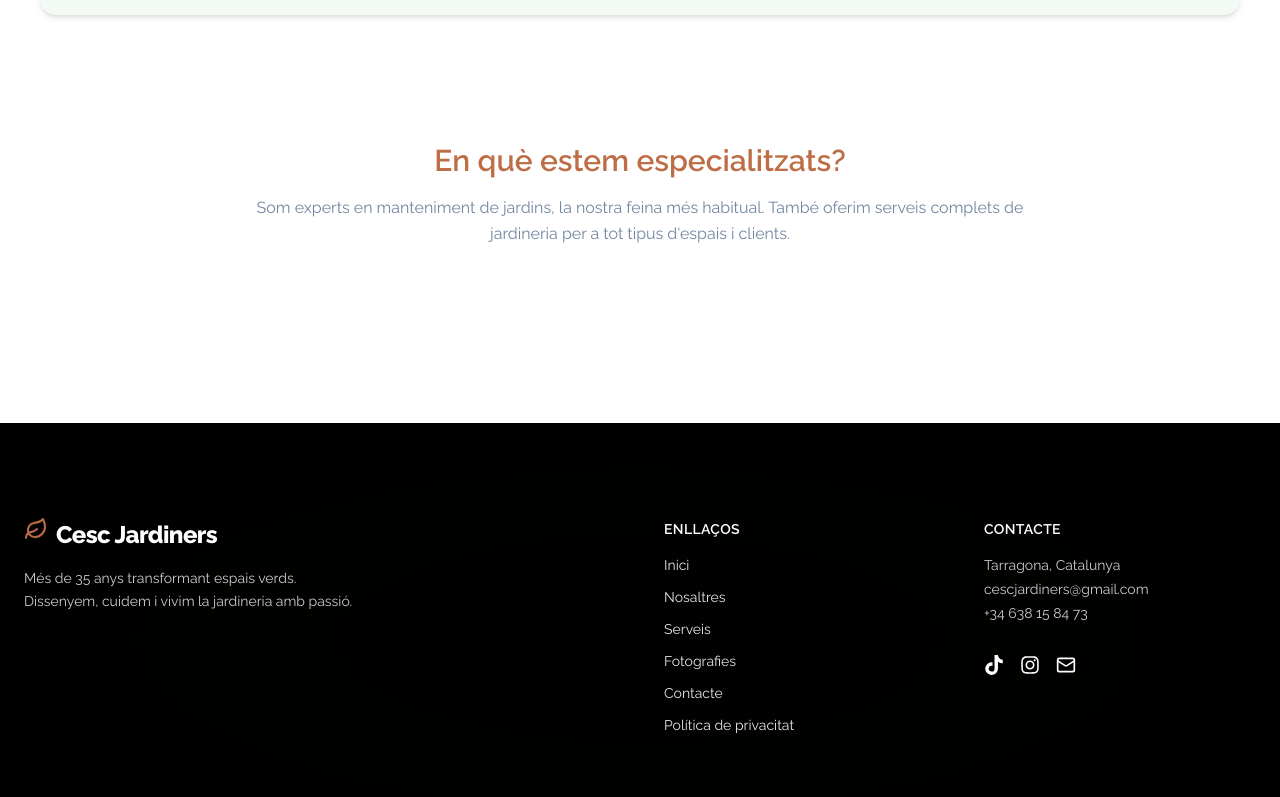
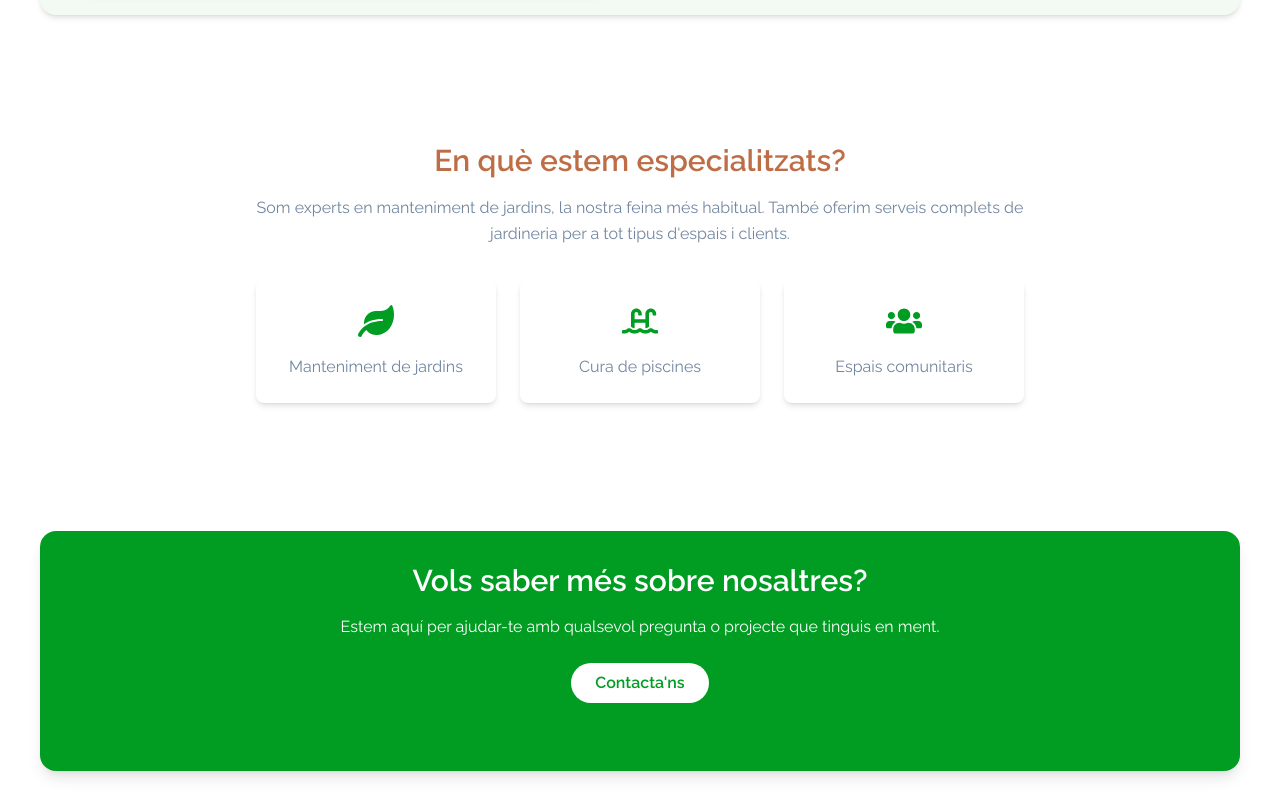
Before and after one commit to Kevin21andres/cescjardiners, a Next.js app: page /nosotros in a window 1280 px wide. Shown: the part 2000-2797 px from the top of the page. Built offline with nearby package versions, Linux system fonts and the light colour scheme.

Commit message:
privacidad

```diff
--- a/package.json
+++ b/package.json
@@ -20,7 +20,9 @@
     "react": "18.2.0",
     "react-dom": "18.2.0",
     "react-icons": "^5.5.0",
+    "react-intersection-observer": "^9.16.0",
     "react-modal": "^3.16.3",
+    "react-parallax": "^3.5.1",
     "swiper": "^11.2.6"
   },
   "devDependencies": {
--- a/src/app/nosotros/page.tsx
+++ b/src/app/nosotros/page.tsx
@@ -2,11 +2,14 @@
 
 import Image from "next/image";
 import { motion } from "framer-motion";
+import { useState } from "react";
+import { FaLeaf, FaSwimmingPool, FaUsers } from "react-icons/fa";
 
 export default function Nosotros() {
+  const [isHovered, setIsHovered] = useState(false);
+
   return (
     <section className="max-w-7xl mx-auto px-4 sm:px-6 py-20 space-y-32">
-
       {/* Hero */}
       <motion.div
         initial={{ opacity: 0, y: 30 }}
@@ -15,12 +18,21 @@ export default function Nosotros() {
         viewport={{ once: true }}
         className="text-center"
       >
-        <h1 className="text-4xl md:text-5xl font-extrabold text-forest-green mb-6 tracking-tight">
+        <motion.h1
+          className="text-4xl md:text-5xl font-extrabold text-forest-green mb-6 tracking-tight"
+          whileHover={{ scale: 1.05 }}
+          transition={{ type: "spring", stiffness: 300 }}
+        >
           Sobre nosaltres
-        </h1>
-        <p className="text-lg text-slate-gray max-w-2xl mx-auto leading-relaxed">
+        </motion.h1>
+        <motion.p
+          className="text-lg text-slate-gray max-w-2xl mx-auto leading-relaxed"
+          initial={{ opacity: 0 }}
+          animate={{ opacity: 1 }}
+          transition={{ delay: 0.5, duration: 0.5 }}
+        >
           A Cesc Jardiners som un petit equip de professionals en jardineria. Ens dediquem amb passió al manteniment de jardins, piscines i espais comunitaris. Sempre estem a la disposició del client.
-        </p>
+        </motion.p>
       </motion.div>
 
       {/* Orígens */}
@@ -29,15 +41,18 @@ export default function Nosotros() {
         whileInView={{ opacity: 1, x: 0 }}
         transition={{ duration: 0.8 }}
         viewport={{ once: true }}
-        className="grid md:grid-cols-2 items-center gap-12 bg-white rounded-2xl p-8 shadow-md"
+        className="grid md:grid-cols-2 items-center gap-12 bg-white rounded-2xl p-8 shadow-md hover:shadow-xl transition-shadow duration-300"
       >
         <div>
           <h2 className="text-2xl md:text-3xl font-semibold text-brown-sugar mb-4">Els nostres orígens</h2>
           <p className="text-slate-gray text-base leading-relaxed">
-            La nostra empresa va néixer l’any 1988 iniciant-se al món de la jardineria. Amb els anys, hem evolucionat i ens hem format per millorar i ampliar els nostres serveis. Treballem per adaptar-nos a les necessitats dels clients, especialitzant-nos en jardins de clima mediterrani, sostenibilitat i integració de serveis complementaris.
+            La nostra empresa va néixer l'any 1988 iniciant-se al món de la jardineria. Amb els anys, hem evolucionat i ens hem format per millorar i ampliar els nostres serveis. Treballem per adaptar-nos a les necessitats dels clients, especialitzant-nos en jardins de clima mediterrani, sostenibilitat i integració de serveis complementaris.
           </p>
         </div>
-        <div>
+        <motion.div
+          whileHover={{ scale: 1.05 }}
+          transition={{ type: "spring", stiffness: 300 }}
+        >
           <Image
             src="/images/origens.webp"
             alt="Equip de Cesc Jardiners"
@@ -45,7 +60,7 @@ export default function Nosotros() {
             height={350}
             className="rounded-2xl shadow-lg w-full object-cover"
           />
-        </div>
+        </motion.div>
       </motion.div>
 
       {/* Filosofia */}
@@ -54,7 +69,7 @@ export default function Nosotros() {
         whileInView={{ opacity: 1, x: 0 }}
         transition={{ duration: 0.8 }}
         viewport={{ once: true }}
-        className="grid md:grid-cols-2 items-center gap-12 bg-forest-green/5 rounded-2xl p-8 shadow-md"
+        className="grid md:grid-cols-2 items-center gap-12 bg-forest-green/5 rounded-2xl p-8 shadow-md hover:shadow-xl transition-shadow duration-300"
       >
         <div className="order-2 md:order-2">
           <h2 className="text-2xl md:text-3xl font-semibold text-brown-sugar mb-4">Professionalitat i satisfacció</h2>
@@ -62,7 +77,11 @@ export default function Nosotros() {
             Ens dona molta satisfacció veure que el client té totes les seves necessitats cobertes. Així percebrà que els nostres resultats són excel·lents. Tractem cada àmbit amb gran professionalitat.
           </p>
         </div>
-        <div className="order-1 md:order-1">
+        <motion.div
+          className="order-1 md:order-1"
+          whileHover={{ scale: 1.05 }}
+          transition={{ type: "spring", stiffness: 300 }}
+        >
           <Image
             src="/images/treballantjardi.webp"
             alt="Treballant al jardí"
@@ -70,7 +89,7 @@ export default function Nosotros() {
             height={350}
             className="rounded-2xl shadow-lg w-full object-cover"
           />
-        </div>
+        </motion.div>
       </motion.div>
 
       {/* Especialitzacions */}
@@ -84,9 +103,54 @@ export default function Nosotros() {
         <h2 className="text-2xl md:text-3xl font-semibold text-brown-sugar mb-4">
           En què estem especialitzats?
         </h2>
-        <p className="text-slate-gray text-base leading-relaxed">
+        <p className="text-slate-gray text-base leading-relaxed mb-8">
           Som experts en manteniment de jardins, la nostra feina més habitual. També oferim serveis complets de jardineria per a tot tipus d'espais i clients.
         </p>
+        <div className="grid grid-cols-1 md:grid-cols-3 gap-6">
+          {[
+            { icon: FaLeaf, text: "Manteniment de jardins" },
+            { icon: FaSwimmingPool, text: "Cura de piscines" },
+            { icon: FaUsers, text: "Espais comunitaris" },
+          ].map((item, index) => (
+            <motion.div
+              key={index}
+              className="bg-white p-6 rounded-lg shadow-md hover:shadow-xl transition-shadow duration-300"
+              whileHover={{ scale: 1.05 }}
+              transition={{ type: "spring", stiffness: 300 }}
+            >
+              <item.icon className="text-4xl text-forest-green mb-4 mx-auto" />
+              <p className="text-slate-gray">{item.text}</p>
+            </motion.div>
+          ))}
+        </div>
+      </motion.div>
+
+      {/* Call to Action */}
+      <motion.div
+        className="text-center bg-forest-green text-white p-8 rounded-2xl shadow-lg"
+        initial={{ opacity: 0, y: 30 }}
+        whileInView={{ opacity: 1, y: 0 }}
+        transition={{ duration: 0.8 }}
+        viewport={{ once: true }}
+        onMouseEnter={() => setIsHovered(true)}
+        onMouseLeave={() => setIsHovered(false)}
+      >
+        <h2 className="text-2xl md:text-3xl font-semibold mb-4">Vols saber més sobre nosaltres?</h2>
+        <p className="mb-6">Estem aquí per ajudar-te amb qualsevol pregunta o projecte que tinguis en ment.</p>
+        <motion.button
+          className="bg-white text-forest-green font-semibold py-2 px-6 rounded-full hover:bg-opacity-90 transition-colors duration-300"
+          whileHover={{ scale: 1.05 }}
+          whileTap={{ scale: 0.95 }}
+        >
+          Contacta'ns
+        </motion.button>
+        <motion.div
+          className="mt-4 text-sm opacity-0"
+          animate={{ opacity: isHovered ? 1 : 0 }}
+          transition={{ duration: 0.3 }}
+        >
+          Estarem encantats d'escoltar-te!
+        </motion.div>
       </motion.div>
     </section>
   );
--- a/src/components/Footer.tsx
+++ b/src/components/Footer.tsx
@@ -33,7 +33,7 @@ const Footer = () => (
             { href: "/servicios", label: "Serveis" },
             { href: "/fotografias", label: "Fotografies" },
             { href: "/contacto", label: "Contacte" },
-            { href: "/politica-de-privacitat", label: "Política de privacitat" },
+            { href: "/politica-de-privacidad", label: "Política de privacitat" },
           ].map(({ href, label }) => (
             <li key={href}>
               <Link href={href} className="hover:text-brown-sugar transition-colors duration-200">
```
Also changed, not shown: 1 other file (tests, documents, lock files or other folders).
